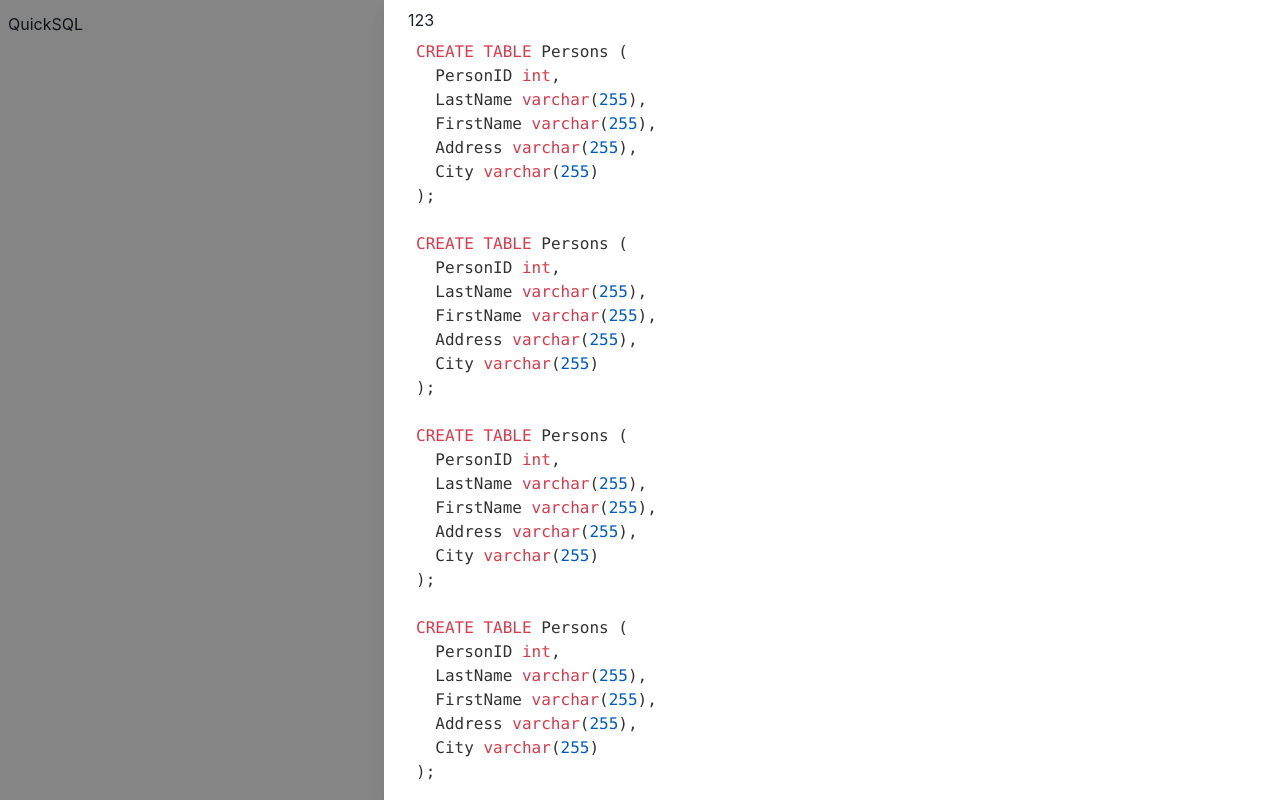
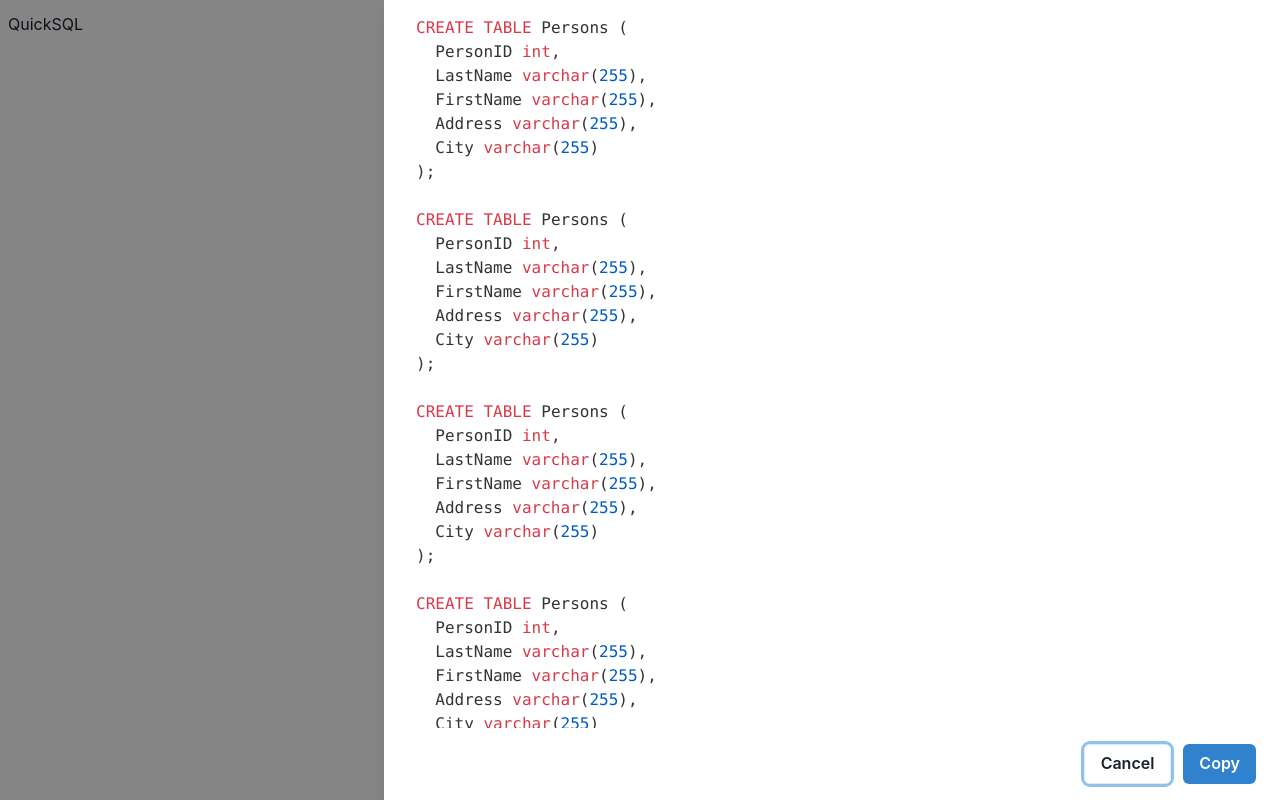
Before and after one commit to zoubingwu/quicksql, a React (Vite) app: page / in a window 1280 px wide. Both pictures are taken after a click on the button "Generate Code". Built offline with nearby package versions, Linux system fonts and the light colour scheme.

Commit message:
add copy button

```diff
--- a/src/components/CodeAreaDrawer.tsx
+++ b/src/components/CodeAreaDrawer.tsx
@@ -1,39 +1,41 @@
 import React, { useEffect, useRef, useMemo } from "react";
 import hljs from "highlight.js/lib/core";
 import {
+  useClipboard,
+  Button,
   Drawer,
   DrawerBody,
   DrawerFooter,
-  DrawerHeader,
   DrawerOverlay,
   DrawerContent,
-  DrawerCloseButton,
 } from "@chakra-ui/react";
 
 import { useAppSelector } from "../store";
+import { TargetLanguage } from "../codegen/TargetLanguage";
 
 import "highlight.js/styles/github-gist.css";
 
-const Highlight: React.FC = () => {
+const Highlight: React.FC<{
+  content: string;
+  target: TargetLanguage;
+}> = ({ content, target }) => {
   const ref = useRef<HTMLElement>(null);
-  const currentTarget = useAppSelector((state) => state.target.current);
-  const content = useMemo(() => currentTarget.emit(), [currentTarget]);
 
   useEffect(() => {
     if (ref.current) {
       (async function () {
-        if (!hljs.getLanguage(currentTarget.language)) {
-          const lang = await currentTarget.hljsImport();
-          hljs.registerLanguage(currentTarget.language, lang.default);
+        if (!hljs.getLanguage(target.language)) {
+          const lang = await target.hljsImport();
+          hljs.registerLanguage(target.language, lang.default);
         }
         hljs.highlightBlock(ref.current as HTMLElement);
       })();
     }
-  }, [currentTarget]);
+  }, [target]);
 
   return (
     <pre>
-      <code ref={ref} className={`language-${currentTarget.language}`}>
+      <code ref={ref} className={`language-${target.language}`}>
         {content.trim()}
       </code>
     </pre>
@@ -45,6 +47,11 @@ export const CodeAreaDrawer: React.FC<{
   onClose: () => void;
   btnRef: React.MutableRefObject<HTMLButtonElement | null>;
 }> = ({ onClose, isOpen, btnRef }) => {
+  const currentTarget = useAppSelector((state) => state.target.current);
+  const content = useMemo(() => currentTarget.emit(), [currentTarget, isOpen]);
+
+  const { hasCopied, onCopy } = useClipboard(content);
+
   return (
     <Drawer
       isOpen={isOpen}
@@ -56,9 +63,16 @@ export const CodeAreaDrawer: React.FC<{
       <DrawerOverlay>
         <DrawerContent>
           <DrawerBody>
-            <header>123</header>
-            <Highlight />
+            <Highlight content={content} target={currentTarget} />
           </DrawerBody>
+          <DrawerFooter>
+            <Button variant="outline" mr={3} onClick={onClose}>
+              Cancel
+            </Button>
+            <Button colorScheme="blue" onClick={onCopy}>
+              {hasCopied ? "Copied!" : "Copy"}
+            </Button>
+          </DrawerFooter>
         </DrawerContent>
       </DrawerOverlay>
     </Drawer>
```
